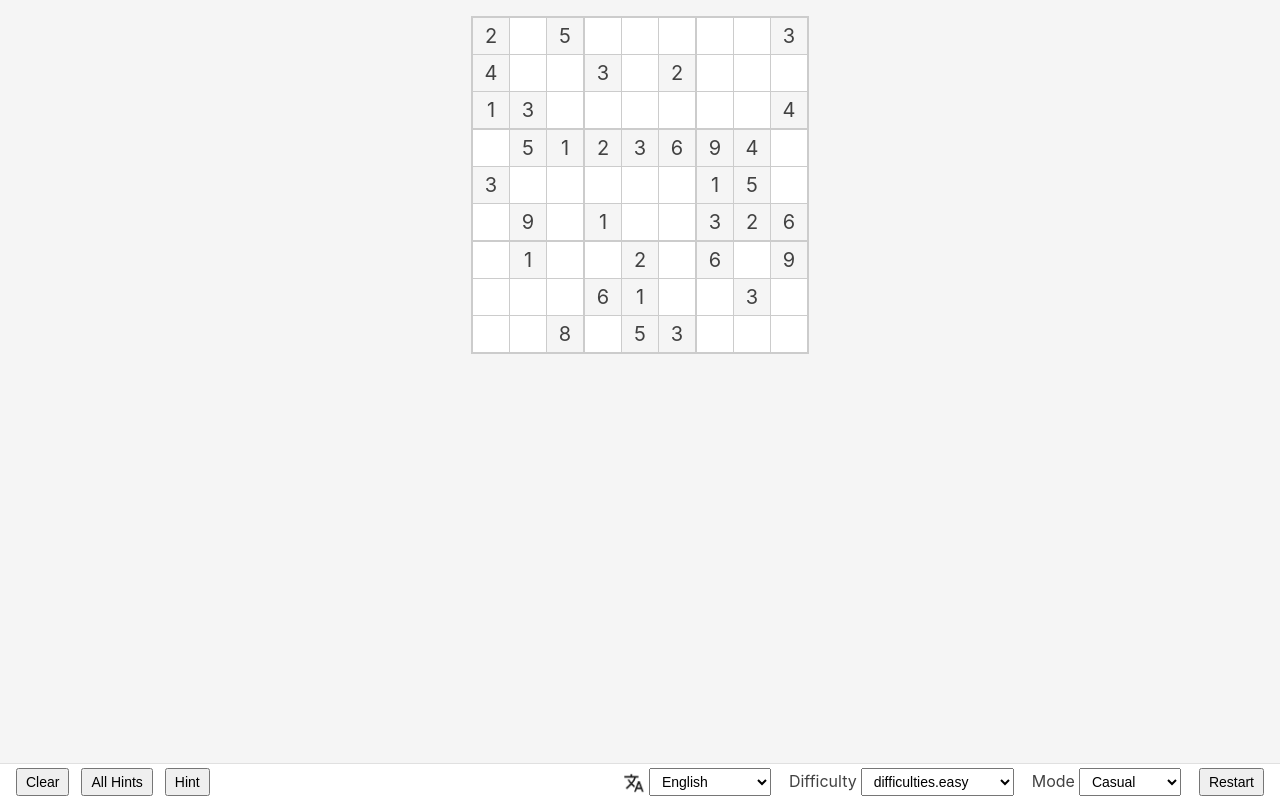
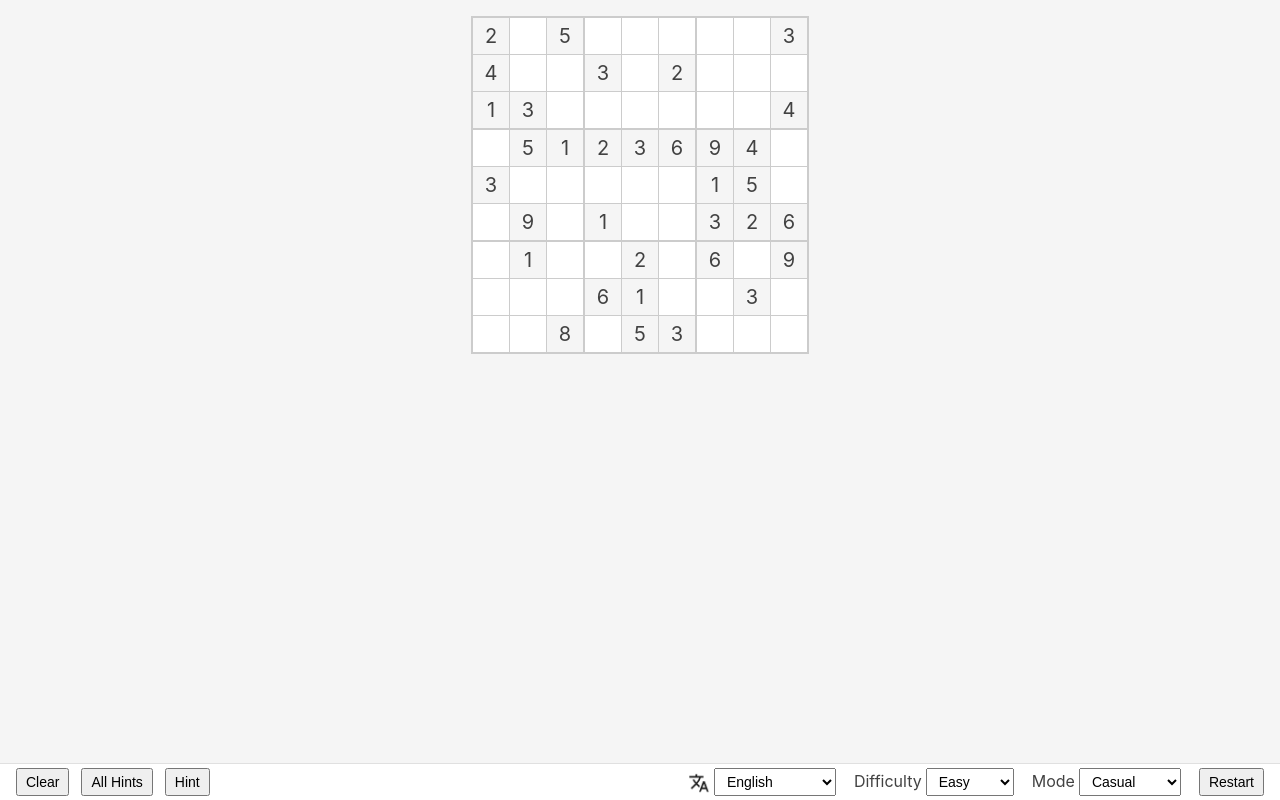
Before and after one commit to huangbuyi/sudoku, a Vue app: page / in a window 1280 px wide. Built offline with nearby package versions, Linux system fonts and the light colour scheme.

Commit message:
store locale setting

```diff
--- a/src/locales/en.json
+++ b/src/locales/en.json
@@ -9,7 +9,7 @@
     "difficulty": "Difficulty",
     "mode": "Mode"
   },
-  "difficulty": {
+  "difficulties": {
     "easy": "Easy",
     "medium": "Medium",
     "hard": "Hard",
--- a/src/main.js
+++ b/src/main.js
@@ -1,4 +1,4 @@
-import { createApp } from 'vue'
+import { createApp, watch } from 'vue'
 import './style.css'
 import App from './App.vue'
 import { createI18n } from 'vue-i18n';
@@ -21,4 +21,9 @@ const i18n = createI18n({
   }
 });
 
+watch(() => i18n.global.locale, () => {
+  localStorage.setItem('locale', i18n.global.locale);
+  location.reload();
+});
+
 createApp(App).use(i18n).mount('#app');
```
